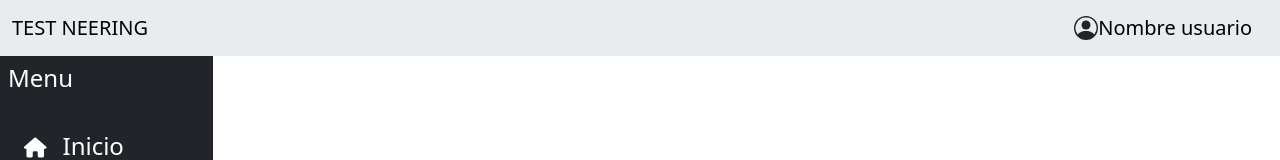
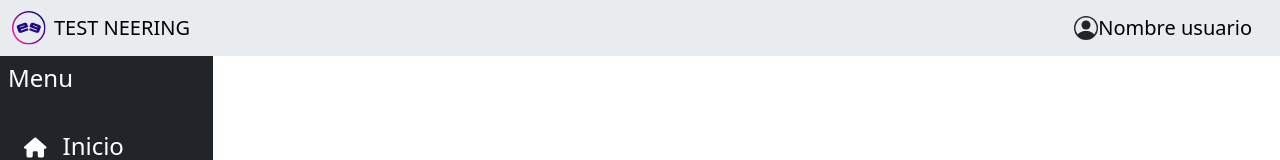
Before and after one commit to bas-clavijo/usuario-vue, a Vue app: page / in a window 1280 px wide. Shown: the top 160 px of the page. Built offline with nearby package versions, Linux system fonts and the light colour scheme.

Commit message:
Se agrega el logo corporativo

```diff
--- a/src/App.vue
+++ b/src/App.vue
@@ -2,7 +2,10 @@
   <!-- Encabezado -->
   <nav class="navbar bg-body-secondary fixed-top">
     <div class="container-fluid">
-      <a class="navbar-brand">TEST NEERING</a>
+      <div class="d-flex align-items-center">
+        <img src="@/assets/logo.png" width="34">
+        <a class="navbar-brand ms-2">TEST NEERING</a>
+      </div>
 
       <div class="d-flex align-items-center">
         <!-- Icono de persona -->
```
Also changed, not shown: src/assets/logo.png.
